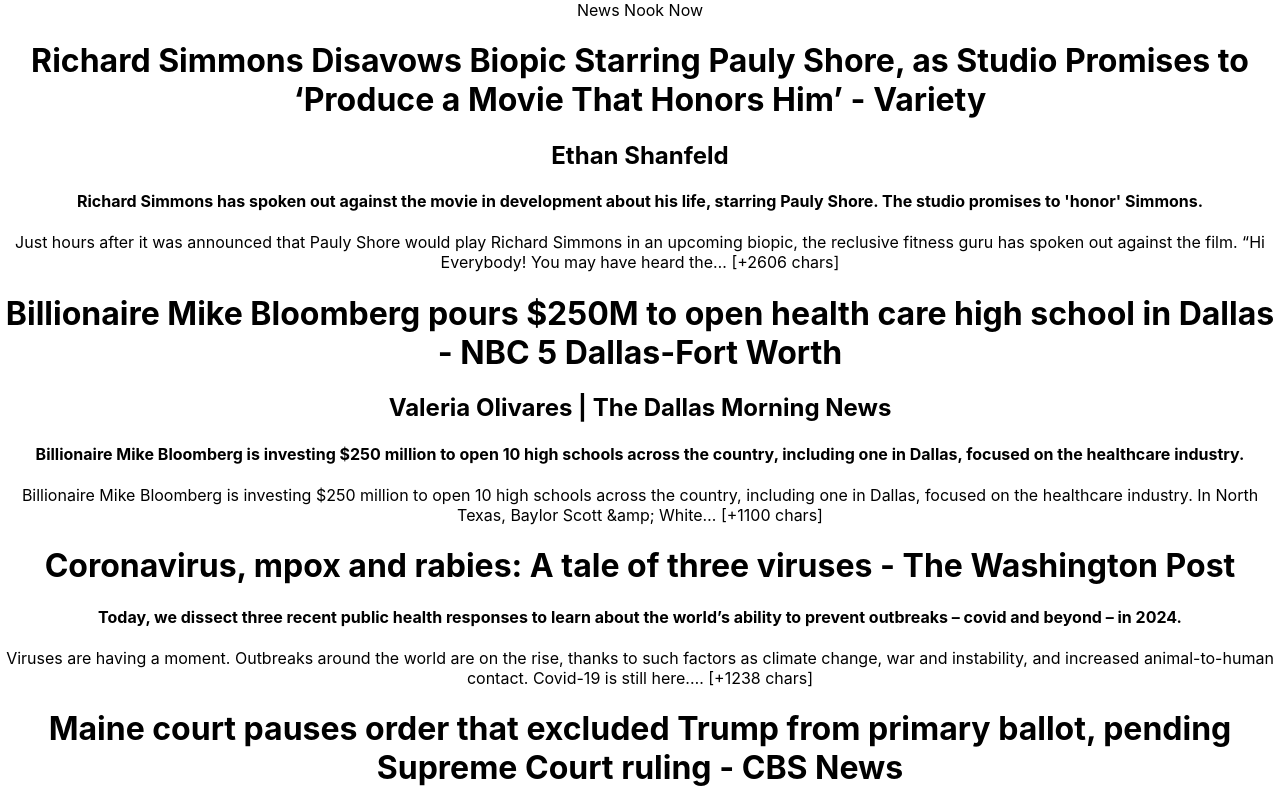
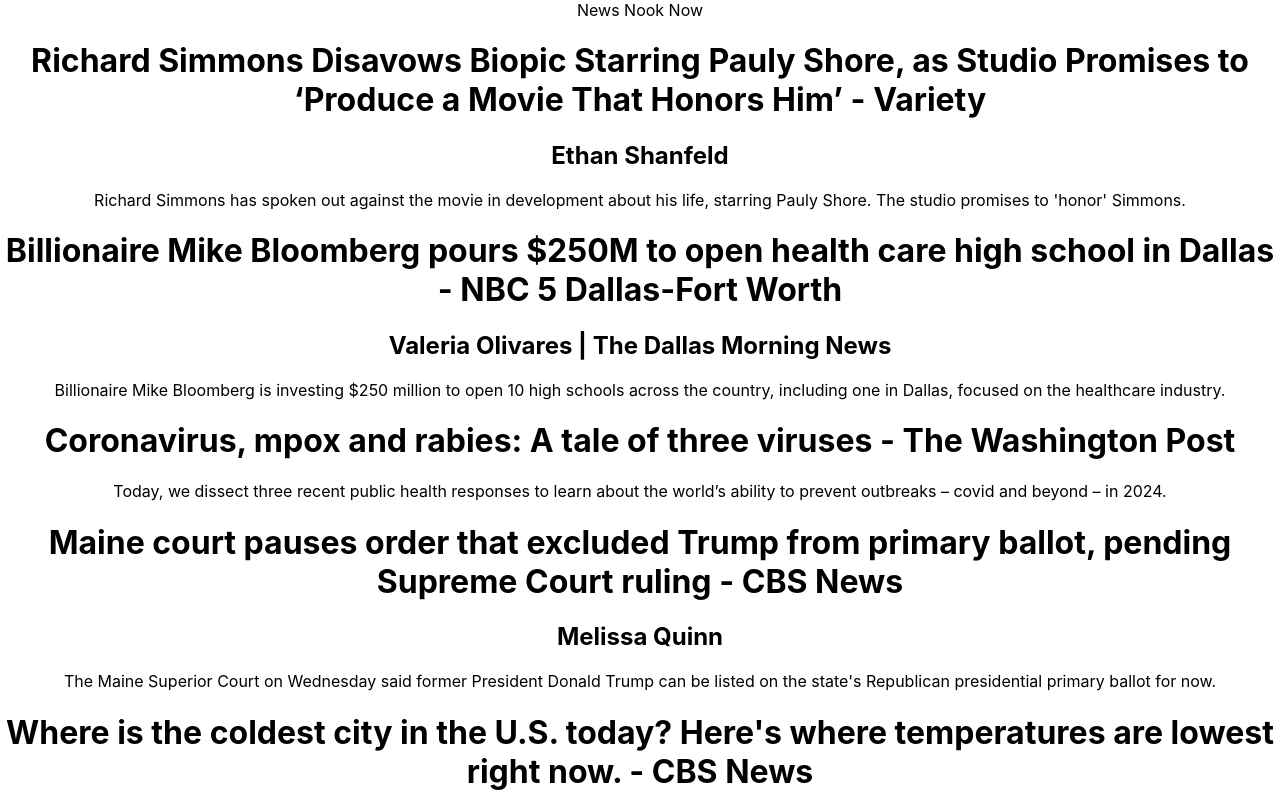
Before and after one commit to em2396/News-Nook-Now, a React (Create React App) app: page / in a window 1280 px wide. Shown: the top 800 px of the page. Built offline with nearby package versions, Linux system fonts and the light colour scheme.

Commit message:
feat/Build react app

```diff
--- a/src/NewsCard/NewsCard.js
+++ b/src/NewsCard/NewsCard.js
@@ -6,8 +6,7 @@ export default function NewsCard({author, content, description, title, url, urlT
         <div>
             <h1>{title}</h1>
             <h2>{author}</h2>
-            <h4>{description}</h4>
-            <p>{content}</p>
+            <p>{description}</p>
         </div>
     )
 }
```
